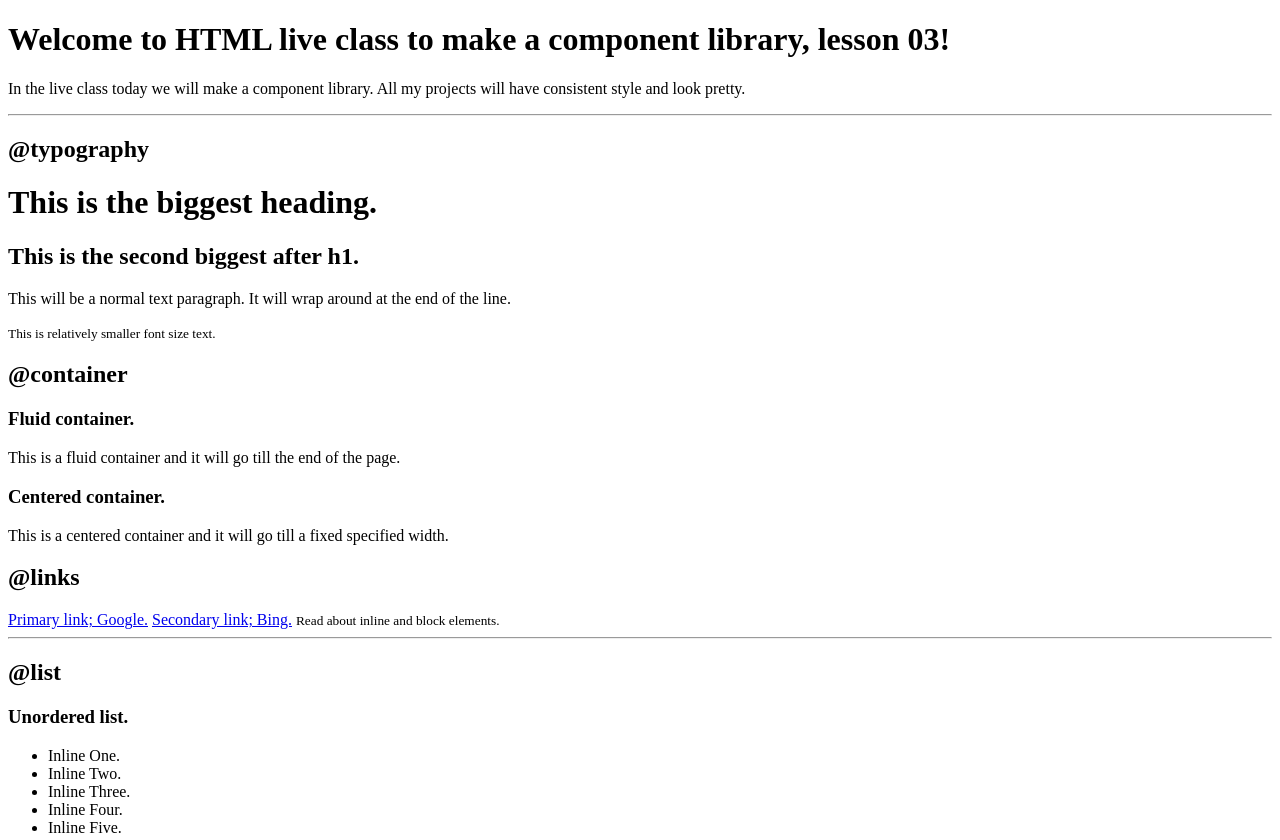
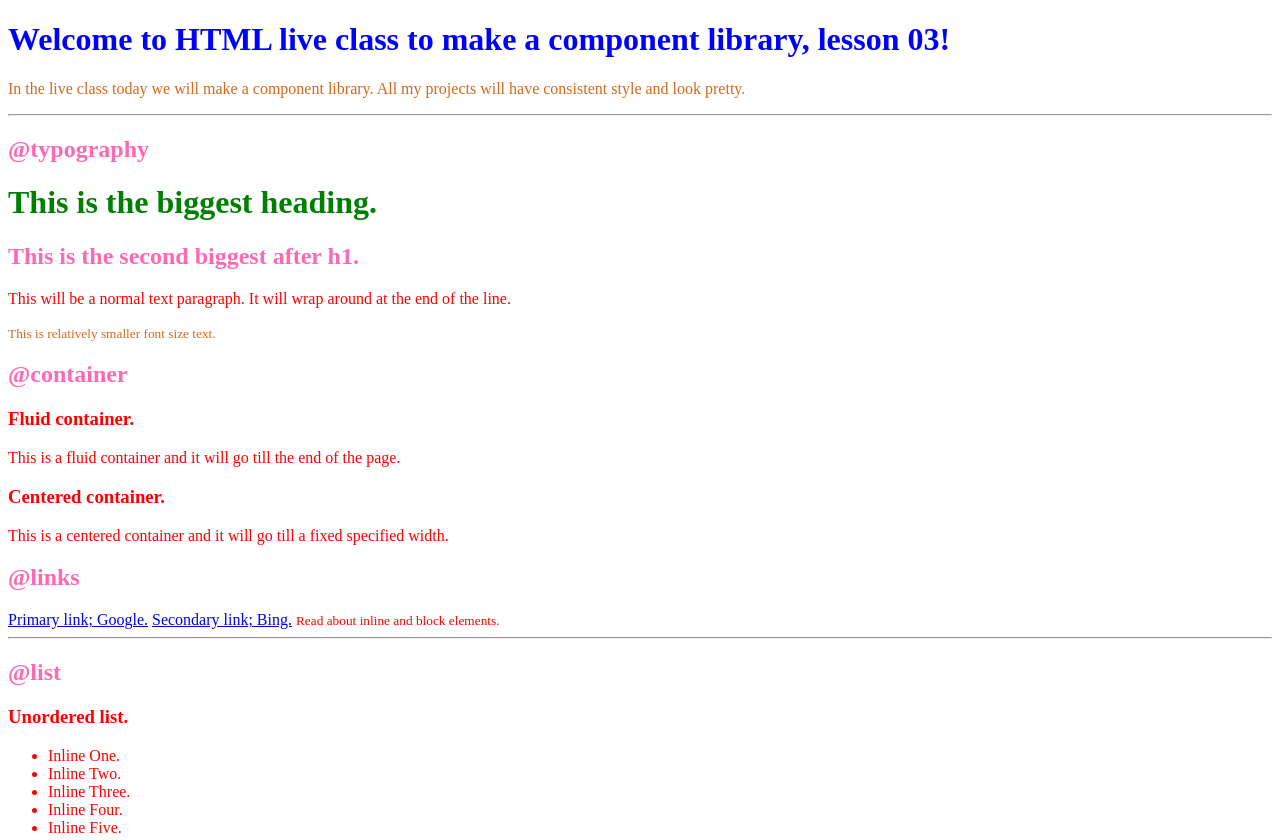
Before and after one commit to mkcconnect/html-live-coding-lesson03, a plain HTML site: page index.html in a window 1280 px wide. Shown: the top 840 px of the page. Drawn offline with Linux system fonts and the light colour scheme.

Commit message:
css: import and selectors

```diff
--- a/index.html
+++ b/index.html
@@ -4,11 +4,18 @@
     <meta charset="UTF-8">
     <meta http-equiv="X-UA-Compatible" content="IE=edge">
     <meta name="viewport" content="width=device-width, initial-scale=1.0">
-    <title>Document</title>
+    <title>Component Library.</title>
+    <!-- <style>
+        body{
+            color: red;
+        }
+    </style> -->
+    <link href="styles.css" rel="stylesheet"/>
 </head>
 <body>
-    <h1>Welcome to HTML live class to make a component library, lesson 03!</h1>
-    <p>In the live class today we will make a component library. All my projects will have consistent style and look pretty.</p>
+    <h1 id="lib-header">Welcome to HTML live class to make a component library, lesson 03!</h1>
+    <!-- style="color: red;" -->
+    <p class="para">In the live class today we will make a component library. All my projects will have consistent style and look pretty.</p>
 
     <hr>
 
@@ -17,7 +24,7 @@
     <h1>This is the biggest heading.</h1>
     <h2>This is the second biggest after h1.</h2>
     <p>This will be a normal text paragraph. It will wrap around at the end of the line.</p>
-    <small>This is relatively smaller font size text.</small>
+    <small class="para">This is relatively smaller font size text.</small>
 
     <h2>@container</h2>
 
--- /dev/null
+++ b/styles.css
@@ -0,0 +1,19 @@
+body {
+    color: red;
+}
+
+h1 {
+    color: green;
+}
+
+h2 {
+    color: hotpink;
+}
+
+#lib-header {
+    color: blue;
+}
+
+.para {
+    color: chocolate;
+}
```
